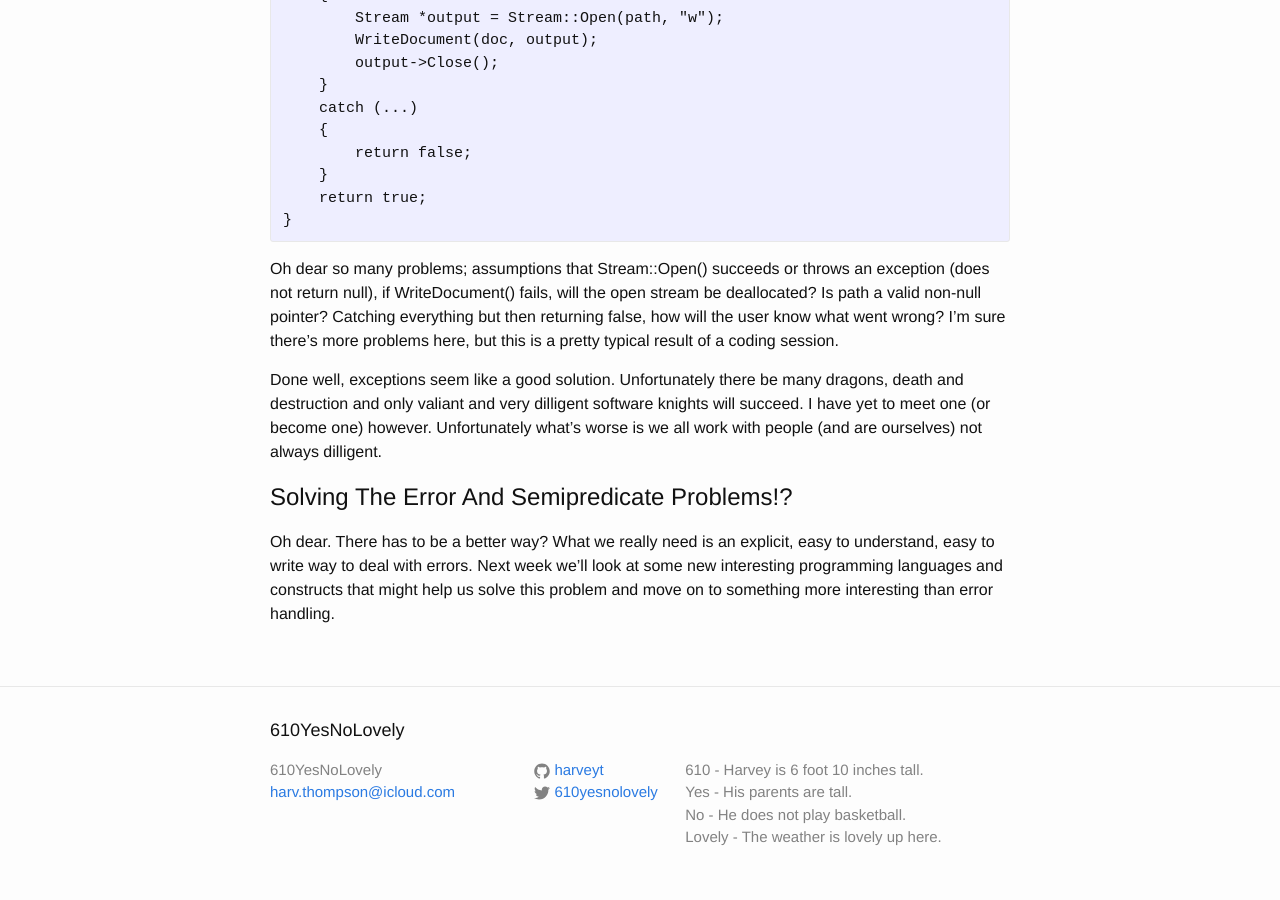
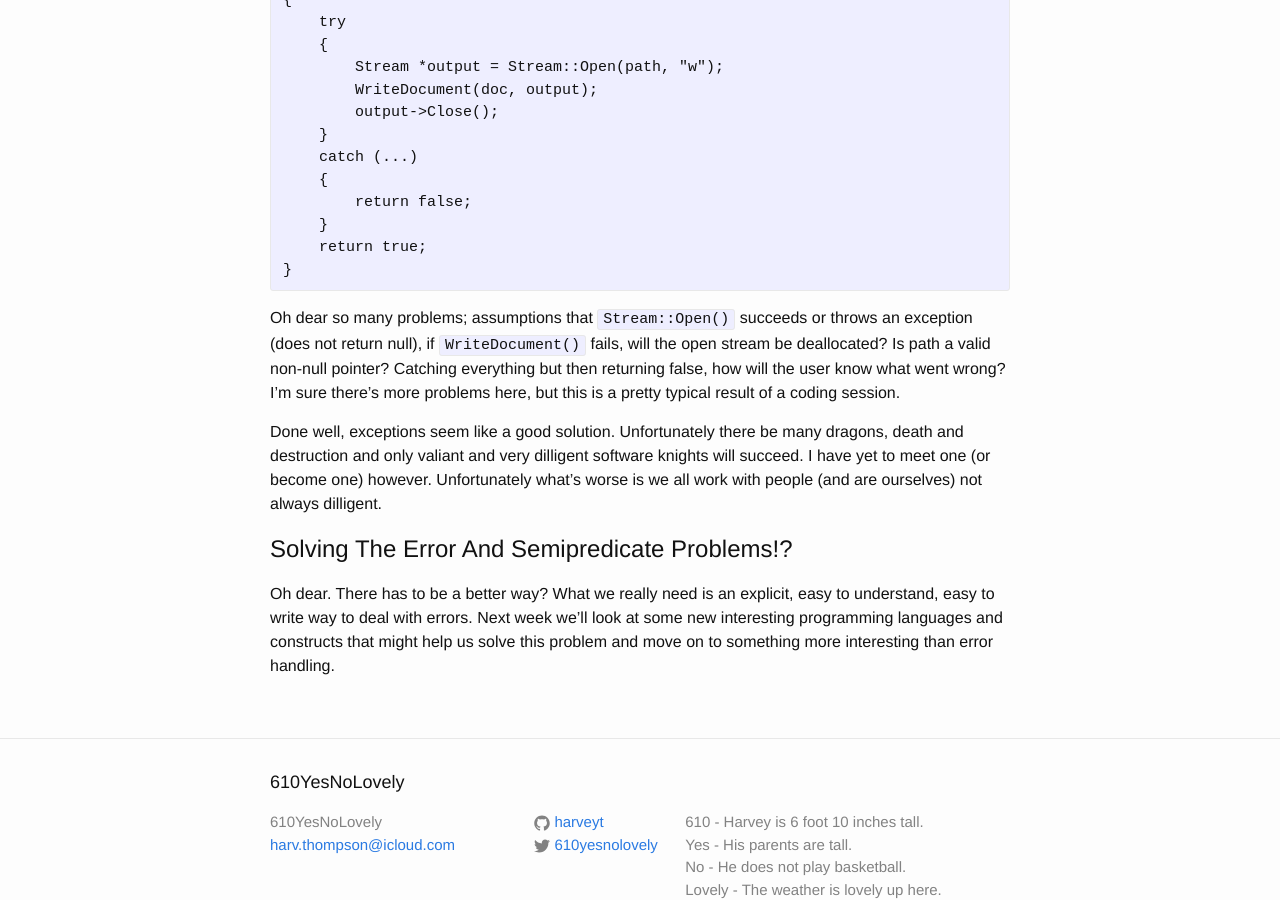
Before and after one commit to harveyt/harveyt.github.io, a Jekyll site: the page built from _posts/2015-02-07-houston-we-have-an-error.markdown, in a window 1280 px wide and 900 px high, scrolled down 9915 px. Built offline with Jekyll 4.4.1, drawn with Linux system fonts in a browser that asks for light colours; comment, search, counter and statistics services are not loaded; some of the changed text lies outside the part shown.

````diff
--- a/_posts/2015-02-07-houston-we-have-an-error.markdown
+++ b/_posts/2015-02-07-houston-we-have-an-error.markdown
@@ -514,8 +517,8 @@ bool SaveDocument(const Document &doc, const char *path)
 }
 ```
 
-Oh dear so many problems; assumptions that Stream::Open() succeeds or
-throws an exception (does not return null), if WriteDocument() fails,
+Oh dear so many problems; assumptions that `Stream::Open()` succeeds or
+throws an exception (does not return null), if `WriteDocument()` fails,
 will the open stream be deallocated? Is path a valid non-null pointer?
 Catching everything but then returning false, how will the user know
 what went wrong? I'm sure there's more problems here, but this is a
````
Also changed, not shown: other parts of _posts/2015-02-07-houston-we-have-an-error.markdown (+4 -1 lines).
